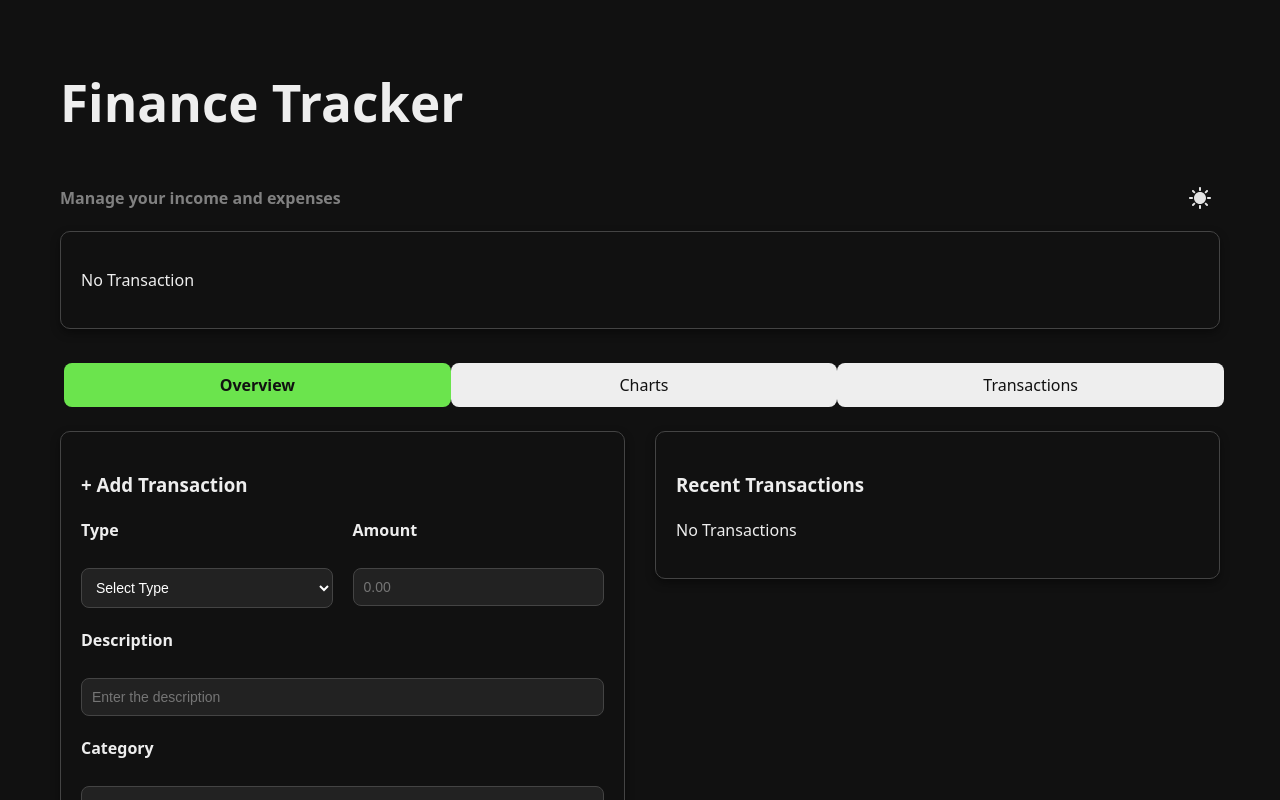
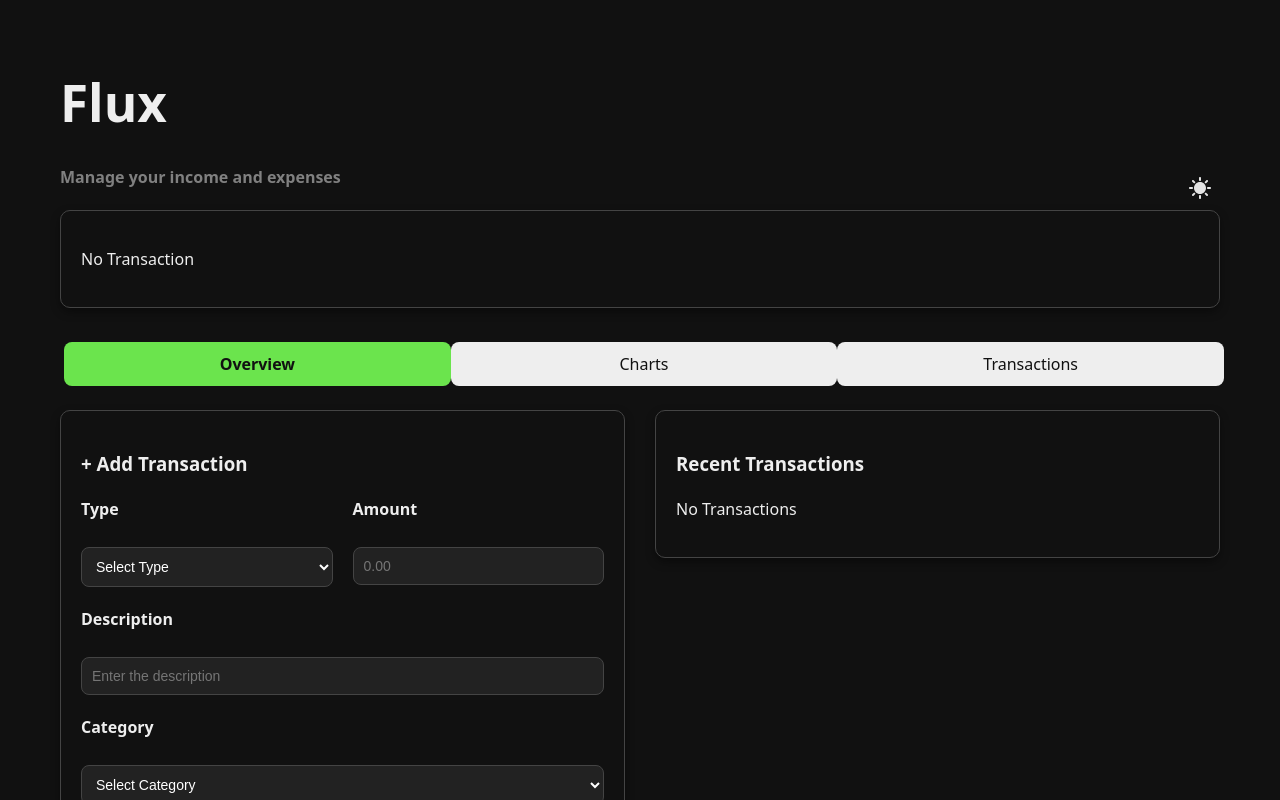
Before and after one commit to saujanyamahajan/Ledger, a React (Vite) app: page / in a window 1280 px wide. Shown: the top 800 px of the page. Built offline with nearby package versions, Linux system fonts and the light colour scheme.

Commit message:
feat: udpated app name

```diff
--- a/index.html
+++ b/index.html
@@ -4,7 +4,7 @@
     <meta charset="UTF-8" />
     <link rel="icon" type="image/svg+xml" href="/logo.svg" />
     <meta name="viewport" content="width=device-width, initial-scale=1.0" />
-    <title>Finance Tracker</title>
+    <title>Flux</title>
   </head>
   <body>
     <div id="root"></div>
--- a/src/App.css
+++ b/src/App.css
@@ -15,6 +15,7 @@
   align-items: center;
 }
 h4 {
+  margin-top: 0;
   color: grey;
 }
 
--- a/src/App.jsx
+++ b/src/App.jsx
@@ -55,7 +55,7 @@ function App() {
 
   return (
     <>
-      <h1>Finance Tracker </h1>
+      <h1>Flux</h1>
       <div className="subHeading">
         <h4>Manage your income and expenses</h4>
         <button onClick={changeTheme}>
```
